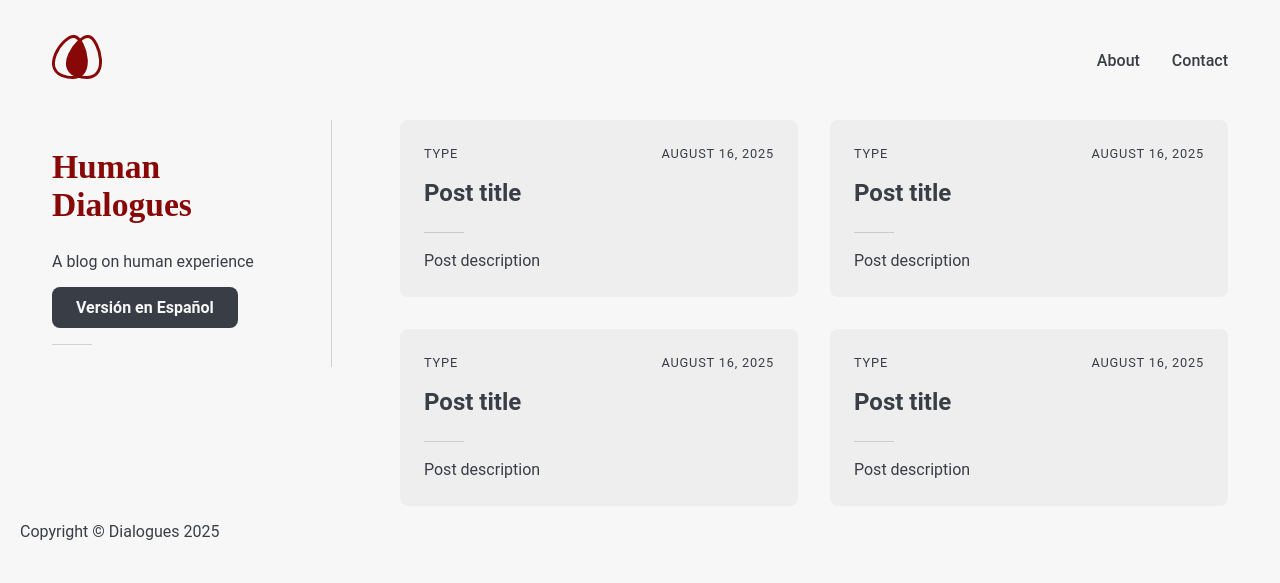
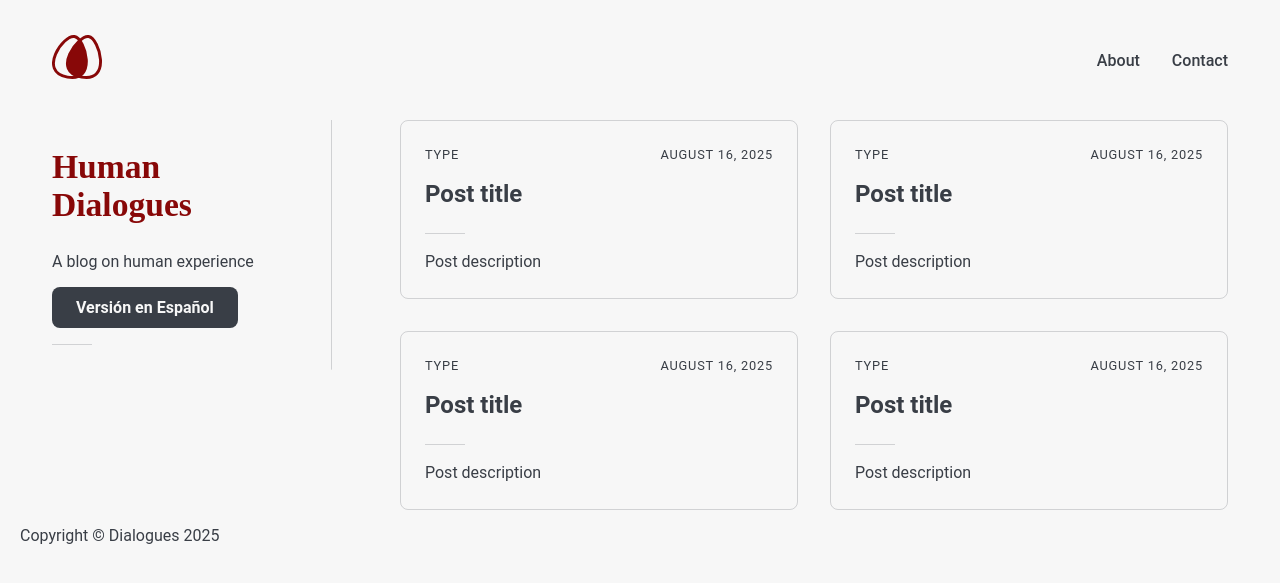
Before and after one commit to laotzee/dialogues, a Flask app: page / in a window 1280 px wide. Shown: the top 583 px of the page. Run offline with Flask 3, Linux system fonts and the light colour scheme; data that the repository does not hold is empty; some libraries are stand-ins or nearby versions; some web fonts are replaced.

Commit message:
Adjust style for cards. Rename color for bar element

```diff
--- a/app/static/css/style.css
+++ b/app/static/css/style.css
@@ -5,7 +5,7 @@
     --clr-surface: #EEEEEE;
     --clr-accent:  #929AAB;
     --clr-text:    #393E46;
-    --bar-color: #393E4633;
+    --clr-bar: #393E4633;
     --clr-highlight: #880808;
 
 
@@ -187,11 +187,11 @@ aside .logo {
 }
 
 .card {
-    background-color: var(--clr-surface);
     display: flex;
     flex-direction: column;
     padding: 1.5rem;
     border-radius: 8px;
+    border: 1px solid var(--clr-bar);
 }
 
 .article-metadata {
@@ -217,7 +217,7 @@ aside .logo {
 .bar {
     height: 1px;
     width: 40px;
-    background-color: var(--bar-color);
+    background-color: var(--clr-bar);
     margin: 1rem 0;
 }
 
@@ -262,7 +262,7 @@ aside .logo {
 
         width: 1px;
         height: 70%;
-        background-color: var(--bar-color);
+        background-color: var(--clr-bar);
         z-index: 10;
     }
 
```
